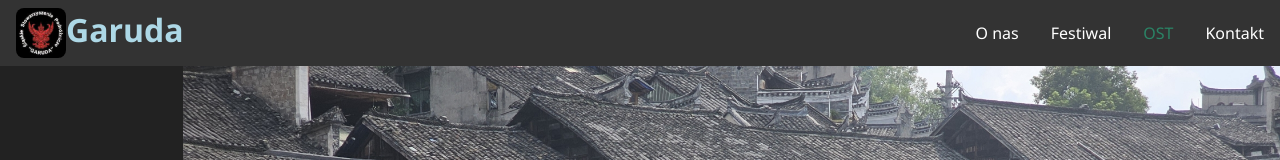
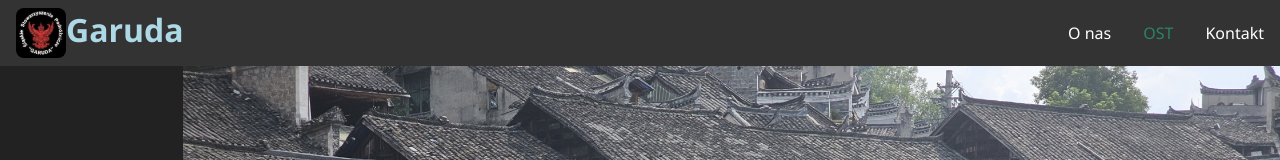
Before and after one commit to IHoniI/GarudaWWW, a plain HTML site: page OST.html in a window 1280 px wide. Shown: the top 160 px of the page. Drawn offline with Linux system fonts and the light colour scheme.

Commit message:
deleted Festiwal from menu

```diff
--- a/OST.html
+++ b/OST.html
@@ -23,7 +23,6 @@
 
             <ul class = "nav-links">
                 <li><a href="index.html">O nas</a></li>
-                <li><a href="index.html">Festiwal</a></li>
                 <li><a href="OST.html" class = 'active'>OST</a></li>
                 <li><a href="kontakt.html">Kontakt</a></li>
             </ul>
```
Also changed, not shown: index.html (+0 -1 lines), kontakt.html (+0 -1 lines).
